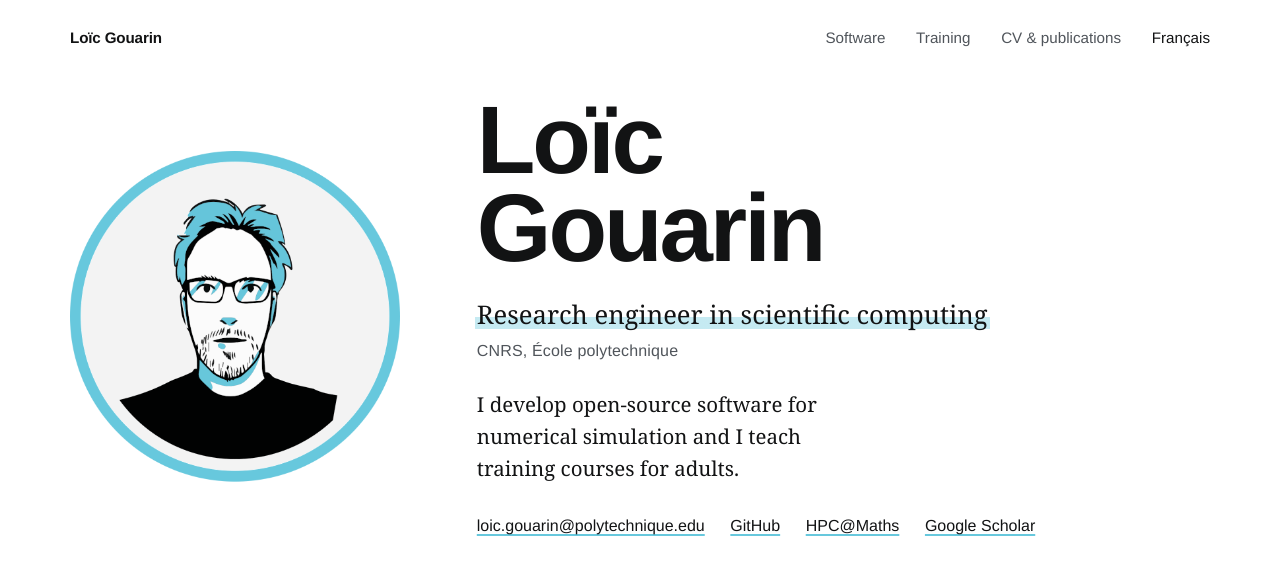
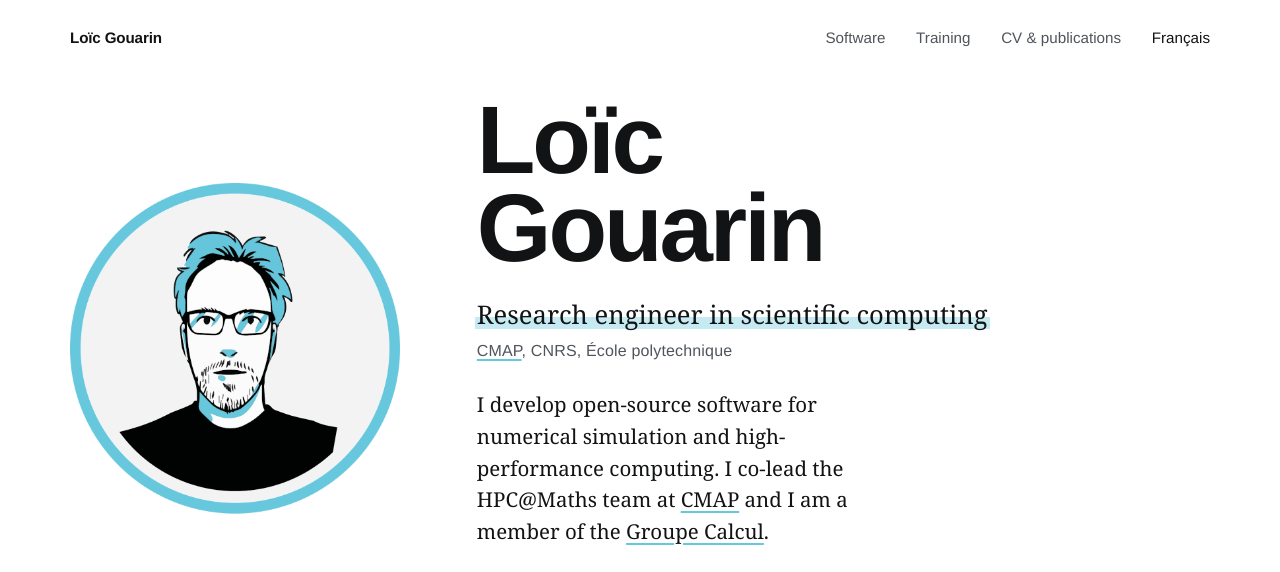
Before and after one commit to gouarin/gouarin.github.io, an Astro site: page /en in a window 1280 px wide. Shown: the top 572 px of the page. Built offline with nearby package versions, Linux system fonts and the light colour scheme; Astro itself is replaced by a stand-in of ours.

Commit message:
Name CMAP, HPC@Maths and the Groupe Calcul in the introduction
The affiliation now starts with CMAP, and the introduction says I
co-lead the HPC@Maths team and belong to the Groupe Calcul. CMAP and
the Groupe Calcul link to their websites wherever they appear. The
training section is renamed "Formations continues" / "Professional
training" and says the courses are taught as an in-house CNRS trainer
or with other institutions. The English texts are translations of the
French ones.

```diff
--- a/src/data/profile.ts
+++ b/src/data/profile.ts
@@ -10,13 +10,19 @@ export const profile = {
     fr: 'Ingénieur de recherche en calcul scientifique',
   } as Localized,
   affiliation: {
-    en: 'CNRS, École polytechnique',
-    fr: 'CNRS, École polytechnique',
+    en: 'CMAP, CNRS, École polytechnique',
+    fr: 'CMAP, CNRS, École polytechnique',
   } as Localized,
   intro: {
-    en: 'I develop open-source software for numerical simulation and I teach training courses for adults.',
-    fr: 'Je développe des logiciels libres pour la simulation numérique et je donne des formations pour adultes.',
+    en: 'I develop open-source software for numerical simulation and high-performance computing. I co-lead the HPC@Maths team at CMAP and I am a member of the Groupe Calcul.',
+    fr: 'Je développe des logiciels libres pour la simulation numérique et le calcul haute performance. Je suis co-responsable de l’équipe HPC@Maths du CMAP et membre du groupe Calcul.',
   } as Localized,
+  // Names linked to their website wherever they appear in the affiliation or intro.
+  linkedNames: {
+    CMAP: 'https://cmap.ip-paris.fr/',
+    'groupe Calcul': 'https://groupe-calcul.cnrs.fr/',
+    'Groupe Calcul': 'https://groupe-calcul.cnrs.fr/',
+  } as Record<string, string>,
   email: 'loic.gouarin@polytechnique.edu' as string | null,
   scholar: 'https://scholar.google.com/citations?user=FxXTrasAAAAJ&hl=en',
   links: [
--- a/src/i18n.ts
+++ b/src/i18n.ts
@@ -27,8 +27,8 @@ export const ui = {
     repository: 'Code source',
     materials: 'Support de cours',
     documentation: 'Documentation',
-    trainingTitle: 'Formations',
-    trainingLead: 'Des formations pour adultes.',
+    trainingTitle: 'Formations continues',
+    trainingLead: 'Des formations que je donne dans le cadre de formateur interne au CNRS ou en collaboration avec d’autres institutions.',
     trainingEmpty: 'Le programme des formations sera bientôt publié ici.',
     papersTitle: 'CV et publications',
     papersLead: 'Parcours et travaux publiés.',
@@ -63,8 +63,8 @@ export const ui = {
     repository: 'Source code',
     materials: 'Course material',
     documentation: 'Documentation',
-    trainingTitle: 'Training',
-    trainingLead: 'Training courses for adults.',
+    trainingTitle: 'Professional training',
+    trainingLead: 'Courses I teach as an in-house CNRS trainer or together with other institutions.',
     trainingEmpty: 'The training programme will be published here soon.',
     papersTitle: 'CV & publications',
     papersLead: 'Career and published work.',
--- a/src/pages/[lang]/index.astro
+++ b/src/pages/[lang]/index.astro
@@ -16,6 +16,8 @@ export function getStaticPaths() {
 const lang = Astro.params.lang as Lang;
 const t = ui[lang];
 const fullName = `${profile.givenName} ${profile.familyName}`;
+const linkedName = new RegExp(`\\b(${Object.keys(profile.linkedNames).join('|')})\\b`);
+const withLinks = (text: string) => text.split(linkedName);
 const description = `${fullName}, ${profile.role[lang]}. ${profile.intro[lang]}`;
 
 const papers = [
@@ -41,8 +43,12 @@ const papers = [
         <span>{profile.familyName}</span>
       </h1>
       <p class="role"><mark>{profile.role[lang]}</mark></p>
-      <p class="affiliation">{profile.affiliation[lang]}</p>
-      <p class="lead">{profile.intro[lang]}</p>
+      <p class="affiliation">
+        {withLinks(profile.affiliation[lang]).map((part, i) => (i % 2 ? <a href={profile.linkedNames[part]}>{part}</a> : part))}
+      </p>
+      <p class="lead">
+        {withLinks(profile.intro[lang]).map((part, i) => (i % 2 ? <a href={profile.linkedNames[part]}>{part}</a> : part))}
+      </p>
       <ul class="elsewhere">
         {profile.email ? <li><a href={`mailto:${profile.email}`}>{profile.email}</a></li> : null}
         {
```
